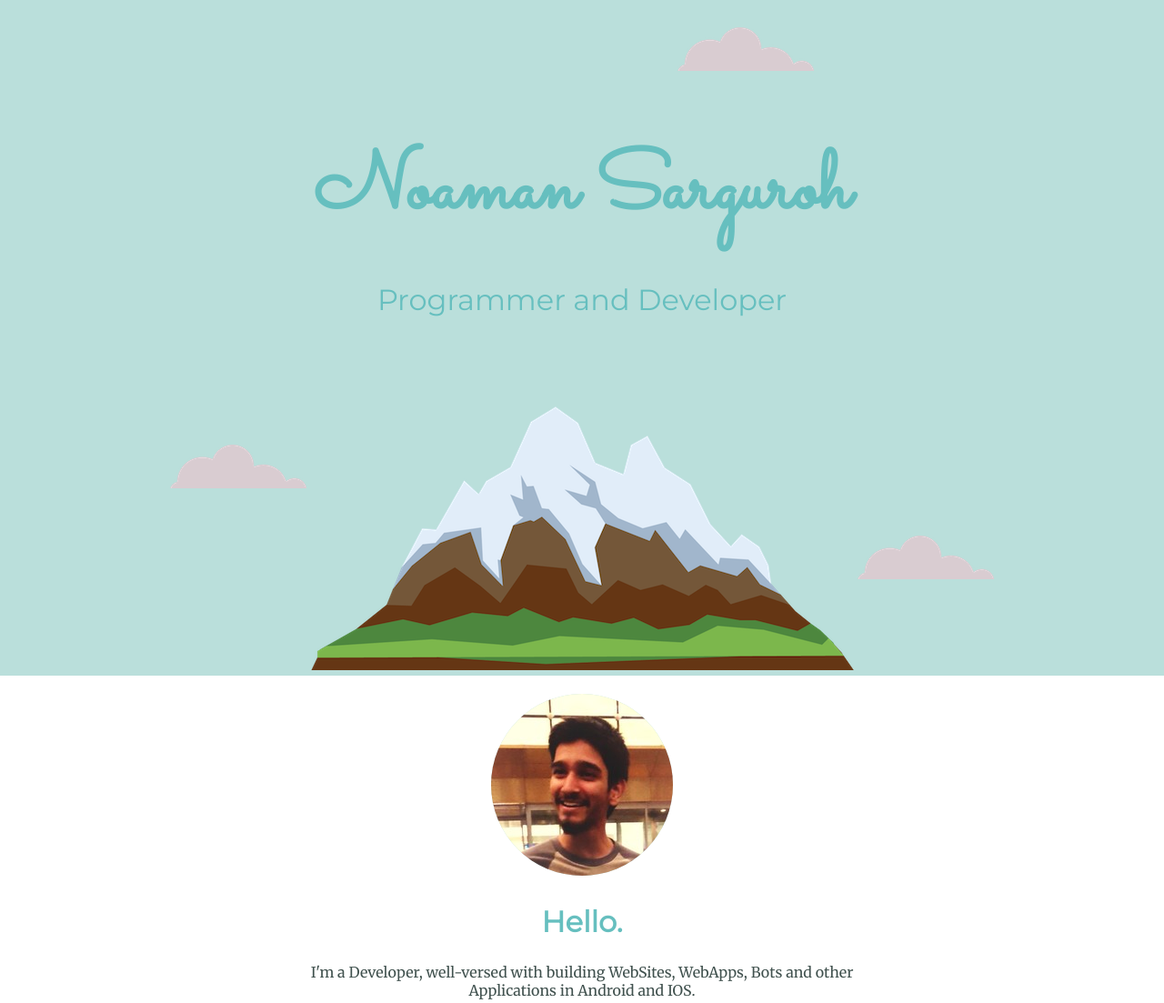
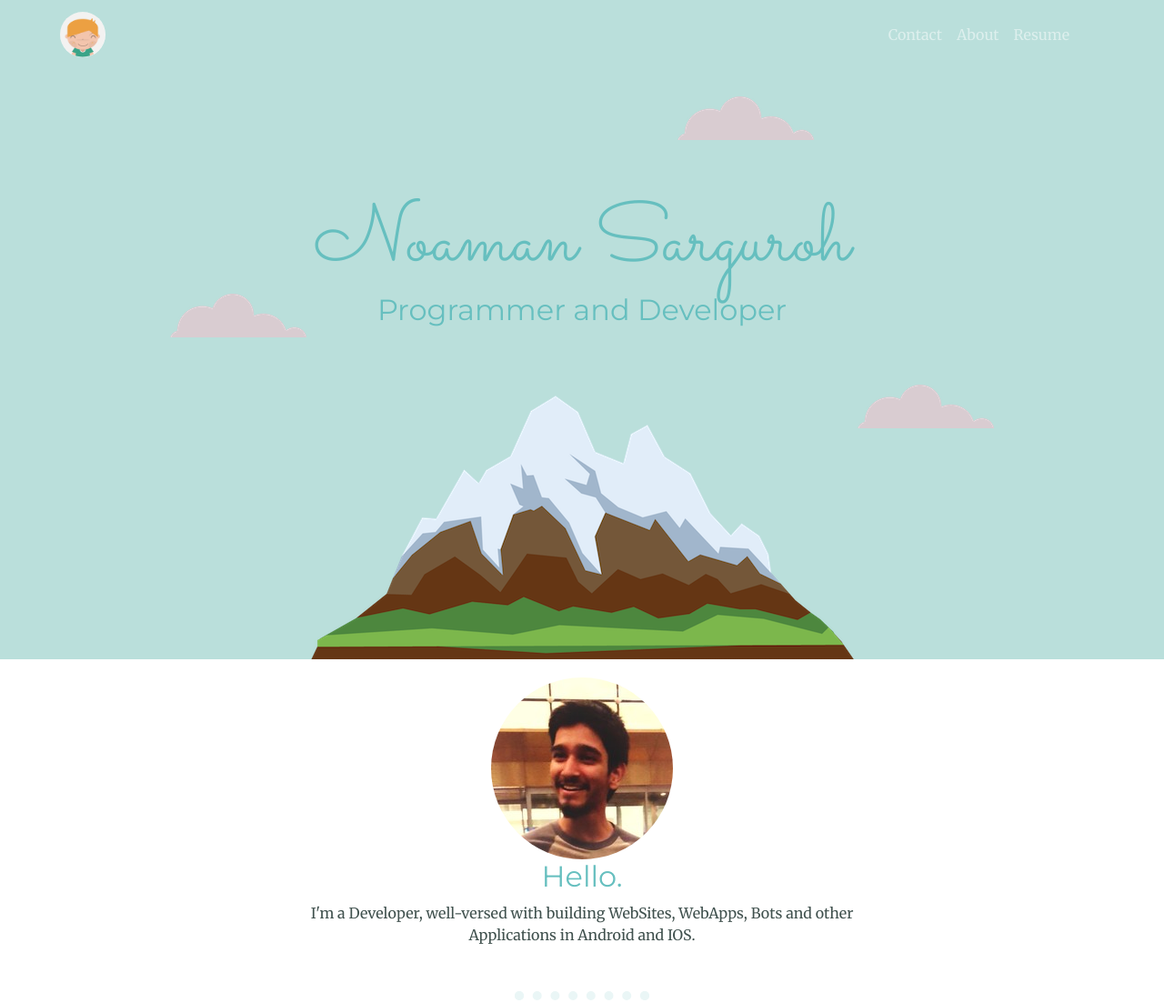
Before and after one commit to noamanag/site, a plain HTML site: page index.html in a window 1280 px wide. Shown: the top 1103 px of the page at 91% size. Drawn offline with nearby package versions, Linux system fonts and the light colour scheme.

Commit message:
Update index.html

```diff
--- a/index.html
+++ b/index.html
@@ -3,11 +3,40 @@
   <head>
     <meta charset="utf-8">
     <title>Noaman Sarguroh</title>
+    <meta name="viewport" content="width=device-width, initial-scale=1">
+  <link rel="stylesheet" href="https://maxcdn.bootstrapcdn.com/bootstrap/4.3.1/css/bootstrap.min.css">
+  <script src="https://ajax.googleapis.com/ajax/libs/jquery/3.4.1/jquery.min.js"></script>
+  <script src="https://cdnjs.cloudflare.com/ajax/libs/popper.js/1.14.7/umd/popper.min.js"></script>
+  <script src="https://maxcdn.bootstrapcdn.com/bootstrap/4.3.1/js/bootstrap.min.js"></script>
     <link rel="stylesheet" href="CSS/styles.css">
     <link rel="icon" href="favicon.png">
     <link href="https://fonts.googleapis.com/css?family=Merriweather|Montserrat|Sacramento&display=swap" rel="stylesheet">
   </head>
   <body>
+    <nav class="navbar sticky-top navbar-expand-lg navbar-dark" style="background-color:#badfdb">
+
+   <a class="navbar-brand" href=""><img src="favicon.png" alt="Logo" style="width:50px; height:50px; border-radius:100%; margin-left:100%"></a>
+
+   <button class="navbar-toggler" type="button" data-toggle="collapse" data-target="#navbarTogglerDemo02">
+        <span class="navbar-toggler-icon"></span>
+    </button>
+
+    <div class="collapse navbar-collapse" id="navbarTogglerDemo02" style="margin-right:80px">
+
+        <ul class="navbar-nav ml-auto">
+            <li class="nav-item">
+                <a class="nav-link" href="mailto:noamanag12@gmail.com">Contact</a>
+            </li>
+            <li class="nav-item">
+                <a class="nav-link" href="#About">About</a>
+            </li>
+            <li class="nav-item">
+                <a class="nav-link" href="Noaman's Resume (1).pdf">Resume</a>
+            </li>
+        </ul>
+
+    </div>
+</nav>
     <div class="top-container">
      <img class="cloud-1" src="images/cloud.png" alt="cloud-img">
      <h1>Noaman Sarguroh</h1>
@@ -17,7 +46,7 @@
      <img class="cloud-3" src="images/cloud.png" alt="cloud-img">
     </div>
     <div class="middle-container">
-      <div class="profile">
+      <div id="About" class="profile">
         <img class="propic" src="images/Noaman.jpeg" alt="Noaman's Picture">
         <h2>Hello.</h2>
         <p>I'm a Developer, well-versed with building WebSites, WebApps, Bots and other Applications in Android and IOS.</p>
```
